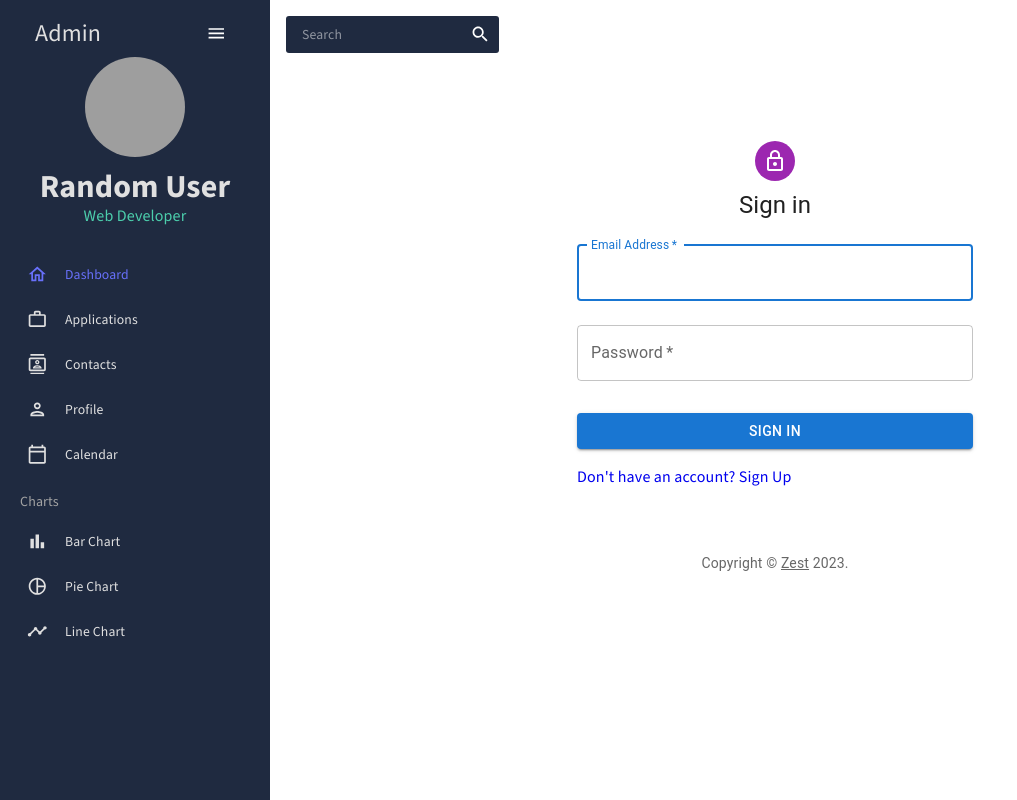
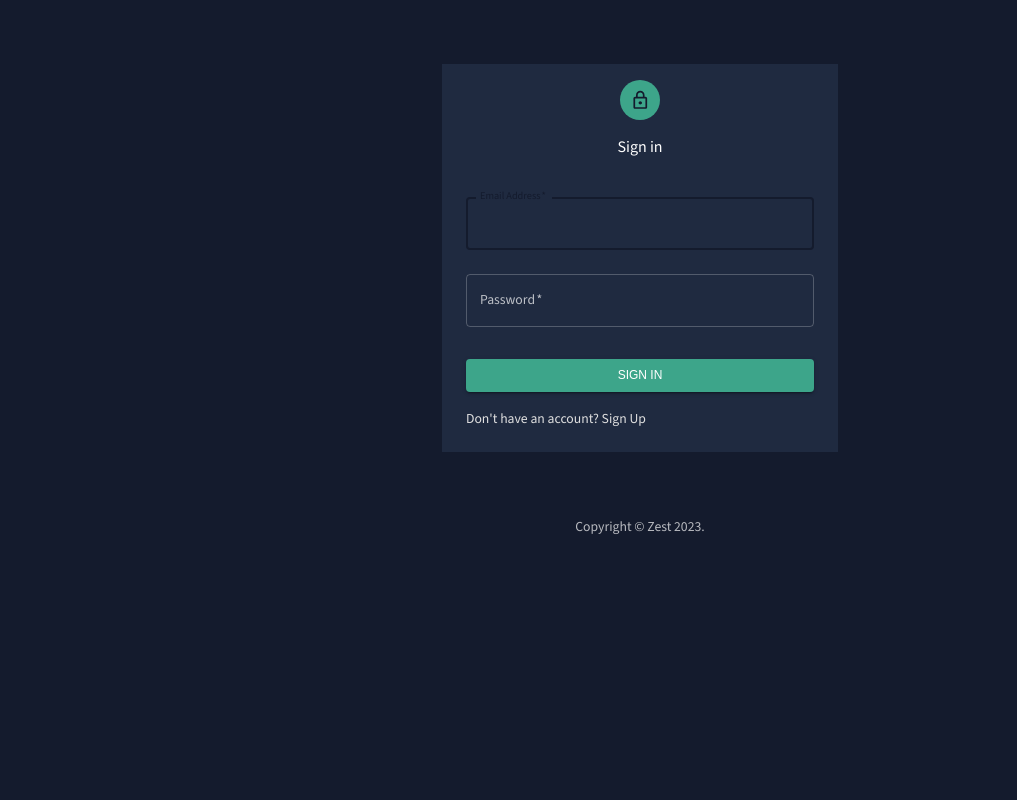
Before and after one commit to pchandler858/zest, a React (Create React App) app: page /signIn in a window 1280 px wide. Shown: the whole page, without its empty margins (0-1017 px from the left). Built offline with nearby package versions, Linux system fonts and the light colour scheme; grey boxes are pictures that could not be loaded.

Commit message:
converted signin + signup pages to dark theme. Already have an account -> sign in link now works on sign up page

```diff
--- a/src/App.js
+++ b/src/App.js
@@ -17,7 +17,7 @@
 function App() {
   const { colorMode, theme } = useMode();
 
-  const isAuthenticated = true;
+  const isAuthenticated = false;
 
   return (
     <ThemeContext.Provider value={colorMode}>
--- a/src/pages/dashboard/index.jsx
+++ b/src/pages/dashboard/index.jsx
@@ -1,3 +1,4 @@
+// dashboard page
 import { Box, Button, IconButton, Typography, useTheme } from "@mui/material";
 import { tokens } from "../../theme";
 import CodeIcon from "@mui/icons-material/Code";
--- a/src/pages/sign-in/index.jsx
+++ b/src/pages/sign-in/index.jsx
@@ -1,40 +1,40 @@
+// signin page
 import * as React from "react";
+import { tokens } from "../../theme";
+import { useTheme } from "@mui/material";
 import Avatar from "@mui/material/Avatar";
 import Button from "@mui/material/Button";
 import CssBaseline from "@mui/material/CssBaseline";
 import TextField from "@mui/material/TextField";
-import MuiLink from "@mui/material/Link";
 import Grid from "@mui/material/Grid";
 import Box from "@mui/material/Box";
 import LockOutlinedIcon from "@mui/icons-material/LockOutlined";
 import Typography from "@mui/material/Typography";
 import Container from "@mui/material/Container";
-import { createTheme, ThemeProvider } from "@mui/material/styles";
-import { Link } from "react-router-dom"; // <--- import Link from react-router-dom
+// import { createTheme, ThemeProvider } from "@mui/material/styles";
+import { Link } from "react-router-dom";
 
 function Copyright(props) {
   return (
     <Typography
-      variant="body2"
+      variant="body1"
       color="text.secondary"
       align="center"
       {...props}
     >
       {"Copyright © "}
-      <MuiLink color="inherit" href="#">
+      <Typography color="inherit" component="span">
         Zest
-      </MuiLink>{" "}
+      </Typography>{" "}
       {new Date().getFullYear()}
       {"."}
     </Typography>
   );
 }
 
-// TODO remove, this demo shouldn't need to reset the theme
-
-const defaultTheme = createTheme();
-
 export default function SignIn() {
+  const theme = useTheme();
+  const colors = tokens(theme.palette.mode);
   const handleSubmit = (event) => {
     event.preventDefault();
     const data = new FormData(event.currentTarget);
@@ -45,7 +45,6 @@
   };
 
   return (
-    <ThemeProvider theme={defaultTheme}>
     <Container component="main" maxWidth="xs">
       <CssBaseline />
       <Box
@@ -54,9 +53,10 @@
           display: "flex",
           flexDirection: "column",
           alignItems: "center",
+          backgroundColor: colors.primary[400],
         }}
       >
-          <Avatar sx={{ m: 1, bgcolor: "secondary.main" }}>
+        <Avatar sx={{ m: 2, bgcolor: colors.greenAccent[600] }}>
           <LockOutlinedIcon />
         </Avatar>
         <Typography component="h1" variant="h5">
@@ -66,7 +66,7 @@
           component="form"
           onSubmit={handleSubmit}
           noValidate
-            sx={{ mt: 1 }}
+          sx={{ m: 1, p: 2 }}
         >
           <TextField
             margin="normal"
@@ -93,13 +93,16 @@
             type="submit"
             fullWidth
             variant="contained"
-              sx={{ mt: 3, mb: 2 }}
+            sx={{ mt: 3, mb: 2, backgroundColor: colors.greenAccent[600] }}
           >
             Sign In
           </Button>
           <Grid container>
             <Grid item>
-                <Link to="/signUp" style={{ textDecoration: "none" }}>
+              <Link
+                to="/signUp"
+                style={{ textDecoration: "none", color: colors.grey[100] }}
+              >
                 {" "}
                 {/*<-- Link to signUp route */}
                 {"Don't have an account? Sign Up"}
@@ -110,6 +113,5 @@
       </Box>
       <Copyright sx={{ mt: 8, mb: 4 }} />
     </Container>
-    </ThemeProvider>
   );
 }
--- a/src/pages/sign-up/index.jsx
+++ b/src/pages/sign-up/index.jsx
@@ -1,26 +1,32 @@
+// signup page
 import * as React from "react";
+import { tokens } from "../../theme";
+import { useTheme } from "@mui/material";
 import Avatar from "@mui/material/Avatar";
 import Button from "@mui/material/Button";
 import CssBaseline from "@mui/material/CssBaseline";
 import TextField from "@mui/material/TextField";
-import Link from "@mui/material/Link";
 import Grid from "@mui/material/Grid";
 import Box from "@mui/material/Box";
 import LockOutlinedIcon from "@mui/icons-material/LockOutlined";
 import Typography from "@mui/material/Typography";
 import Container from "@mui/material/Container";
 import { createTheme, ThemeProvider } from "@mui/material/styles";
+import { Link } from "react-router-dom";
 
 function Copyright(props) {
   return (
     <Typography
-      variant="body2"
+      variant="body1"
       color="text.secondary"
       align="center"
       {...props}
     >
       {"Copyright © "}
-      <Link color="inherit">Zest</Link> {new Date().getFullYear()}
+      <Typography color="inherit" component="span">
+        Zest
+      </Typography>{" "}
+      {new Date().getFullYear()}
       {"."}
     </Typography>
   );
@@ -28,9 +34,11 @@
 
 // TODO remove, this demo shouldn't need to reset the theme.
 
-const defaultTheme = createTheme();
+// const defaultTheme = createTheme();
 
 export default function SignUp() {
+  const theme = useTheme();
+  const colors = tokens(theme.palette.mode);
   const handleSubmit = (event) => {
     event.preventDefault();
     const data = new FormData(event.currentTarget);
@@ -41,7 +49,7 @@
   };
 
   return (
-    <ThemeProvider theme={defaultTheme}>
+    // <ThemeProvider theme={defaultTheme}>
     <Container component="main" maxWidth="xs">
       <CssBaseline />
       <Box
@@ -50,9 +58,10 @@
           display: "flex",
           flexDirection: "column",
           alignItems: "center",
+          backgroundColor: colors.primary[400],
         }}
       >
-          <Avatar sx={{ m: 1, bgcolor: "secondary.main" }}>
+        <Avatar sx={{ m: 2, bgcolor: colors.greenAccent[600] }}>
           <LockOutlinedIcon />
         </Avatar>
         <Typography component="h1" variant="h5">
@@ -62,7 +71,7 @@
           component="form"
           noValidate
           onSubmit={handleSubmit}
-            sx={{ mt: 3 }}
+          sx={{ m: 1, p: 2 }}
         >
           <Grid container spacing={2}>
             <Grid item xs={12} sm={6}>
@@ -112,13 +121,17 @@
             type="submit"
             fullWidth
             variant="contained"
-              sx={{ mt: 3, mb: 2 }}
+            sx={{ mt: 3, mb: 2, backgroundColor: colors.greenAccent[600] }}
           >
             Sign Up
           </Button>
           <Grid container justifyContent="flex-end">
             <Grid item>
-                <Link to="/signUp" variant="body2">
+              <Link
+                to="/signIn"
+                variant="body2"
+                style={{ textDecoration: "none", color: colors.grey[100] }}
+              >
                 Already have an account? Sign in
               </Link>
             </Grid>
@@ -127,6 +140,6 @@
       </Box>
       <Copyright sx={{ mt: 5 }} />
     </Container>
-    </ThemeProvider>
+    // </ThemeProvider>
   );
 }
```
Lines whose indentation alone changed are shown as unchanged.
